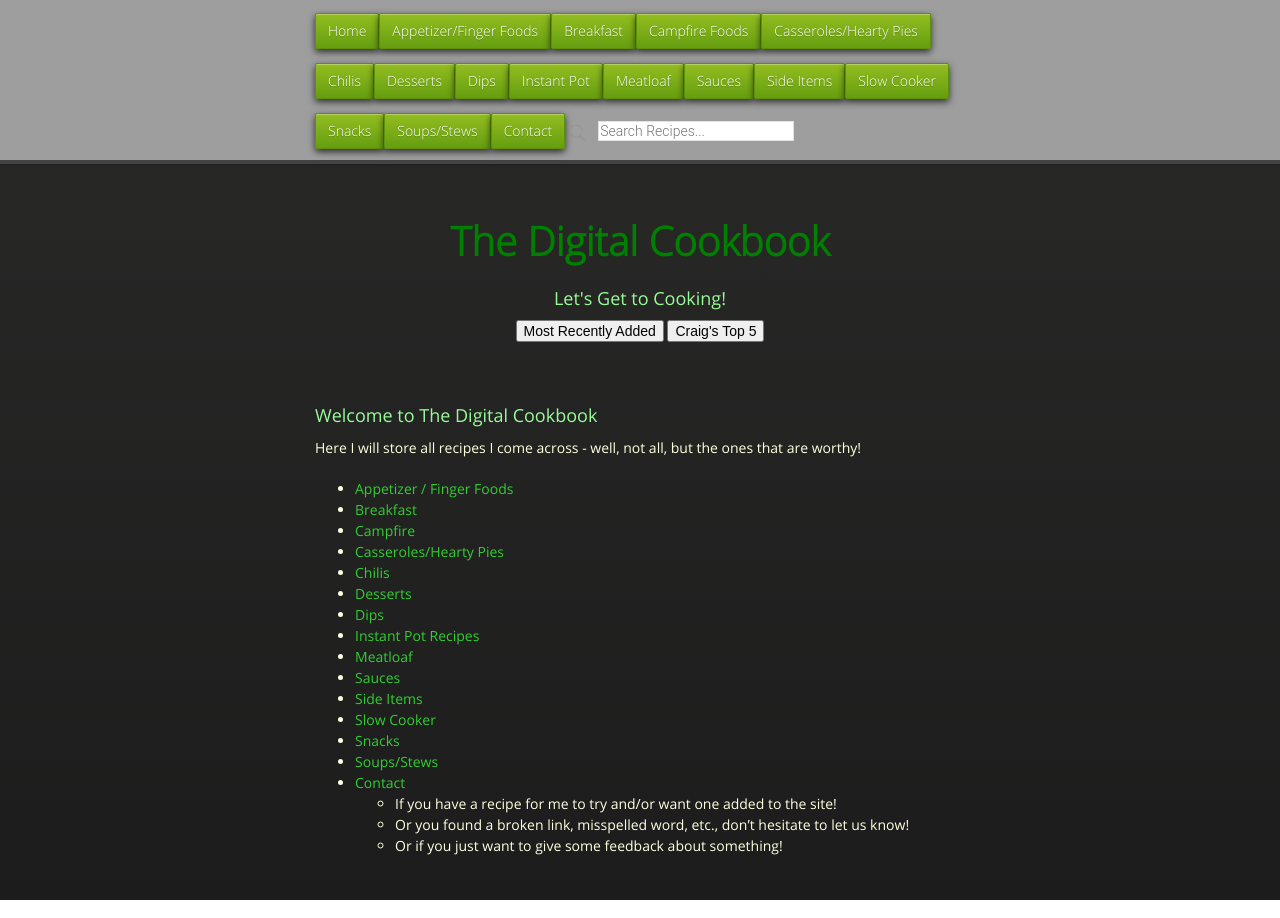
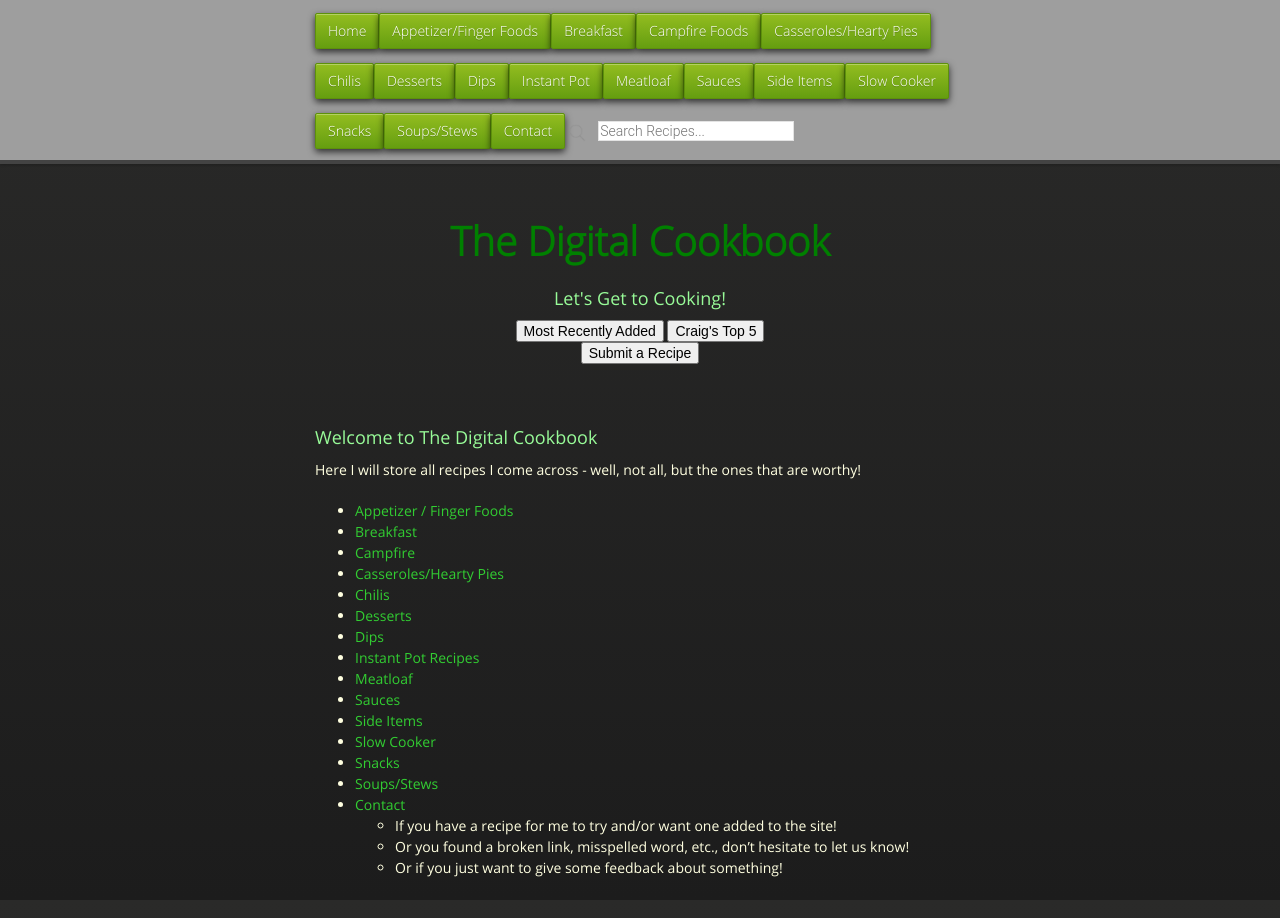
Before and after one commit to cmwillett/TheDigitalCookbook, a Jekyll site: the page built from index.md, in a window 1280 px wide. Built offline with Jekyll 4.4.1, drawn with Linux system fonts in a browser that asks for light colours; nearby versions of some CDN libraries.

Commit message:
Update default.html

```diff
--- a/_layouts/default.html
+++ b/_layouts/default.html
@@ -68,6 +68,9 @@ tipue_search_active: true
                         <input type="button" value="Most Recently Added" onclick="window.location.href='{{site.github.url}}/MostRecentlyAdded/index.html'" />
                         <input type="button" value="Craig's Top 5" onclick="window.location.href='{{site.github.url}}/CraigsTop5/index.html'" />
                     </form>
+                    <form>
+                        <input type="button" value="Submit a Recipe" onclick="window.location.href='{{site.github.url}}/Contact/index.html'" />
+                    </form>
                     </center>
                     <hr>
                 </div>
```
